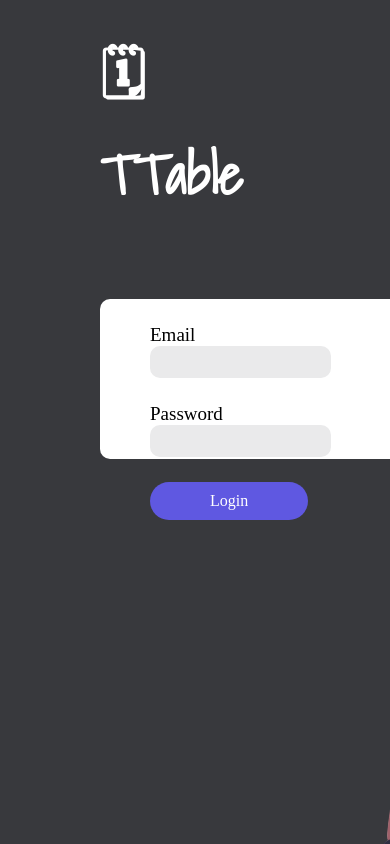
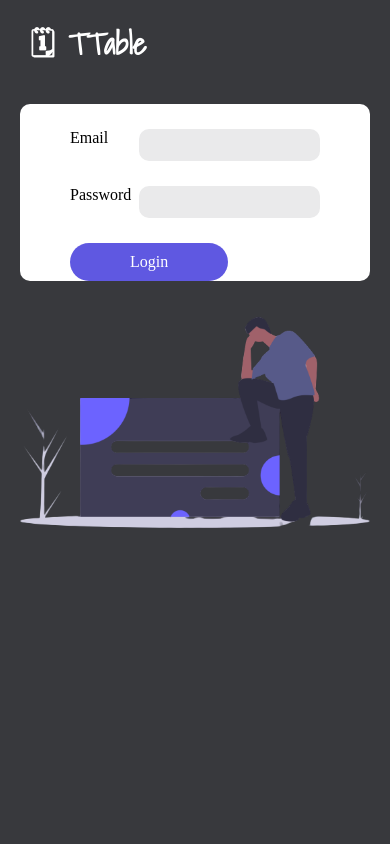
Before and after one commit to msaaddev/TTable, a React (Create React App) app in the folder frontend/: page / in a window 390 px wide. Shown: the top 844 px of the page. Built offline with nearby package versions, Linux system fonts and the light colour scheme; a web font is replaced by a local one.

Commit message:
📦 NEW: responsive styles

```diff
--- a/frontend/src/styles/login.css
+++ b/frontend/src/styles/login.css
@@ -101,3 +101,55 @@
 .lgn_img {
     margin: 200px 100px 0px 0px;
 }
+
+/* responsive styles */
+
+@media screen and (max-width: 600px) {
+    .lgn_subcontainer_1 {
+        justify-content: space-between;
+    }
+    .lgn_subcontainer_1 h2 {
+        font-size: 30px;
+        margin: 20px 0px 20px 30px;
+    }
+
+    .lgn_subcontainer_1 h4 {
+        color: #ffffff;
+        font-size: 30px;
+        margin: 20px 30px 20px 0px;
+    }
+
+    .lgn_subcontainer_2 {
+        display: flex;
+        flex-wrap: wrap;
+        flex-direction: column;
+    }
+
+    .lgn_login_form {
+        height: 300px;
+        margin: 10px 20px;
+    }
+
+    .lgn_align_email label,
+    .lgn_align_password label {
+        flex: 1;
+        font-size: 16px;
+        margin-bottom: 5px;
+    }
+
+    .lgn_align_email input,
+    .lgn_align_password input {
+        margin-right: 0px;
+    }
+
+    .lgn_img {
+        margin: 0px;
+        display: flex;
+        justify-content: center;
+    }
+    .lgn_img img {
+        /* width: 320px; */
+        margin-right: 10px 20px;
+        width: 110%;
+    }
+}
```
